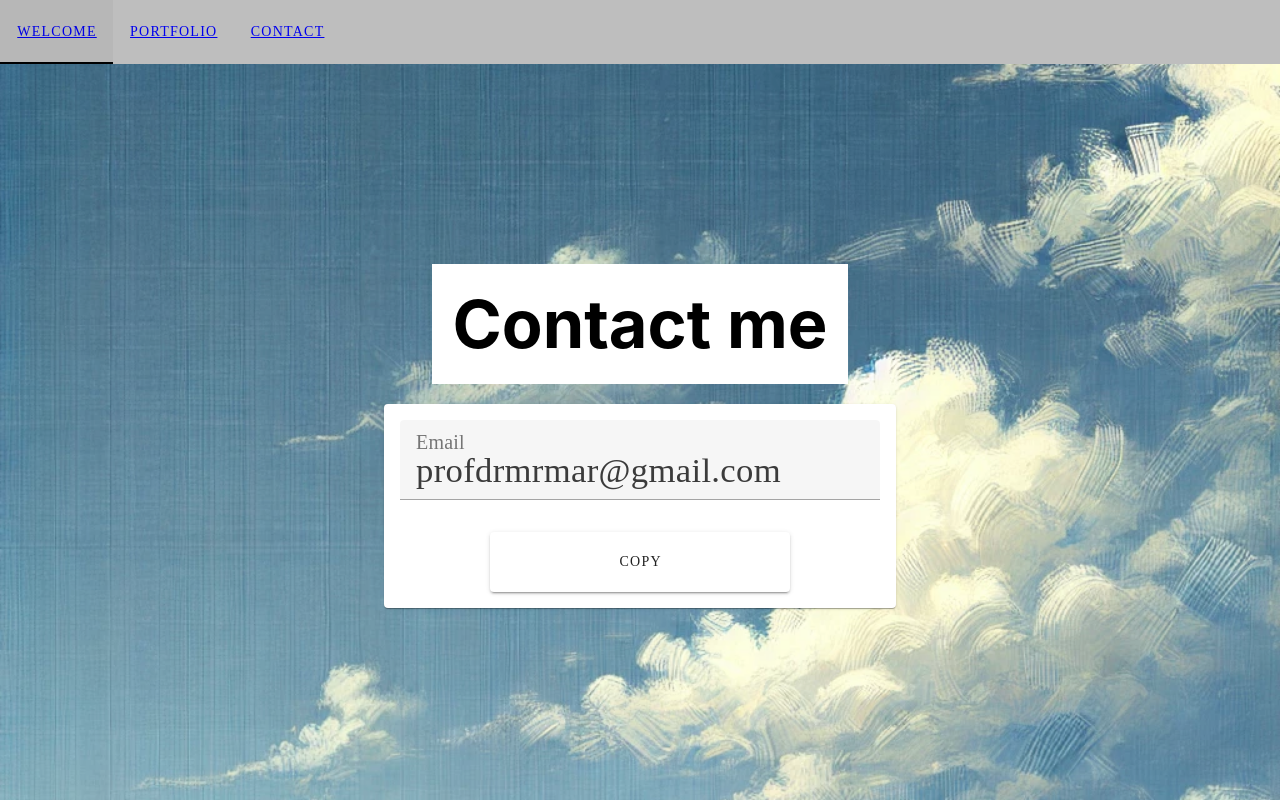
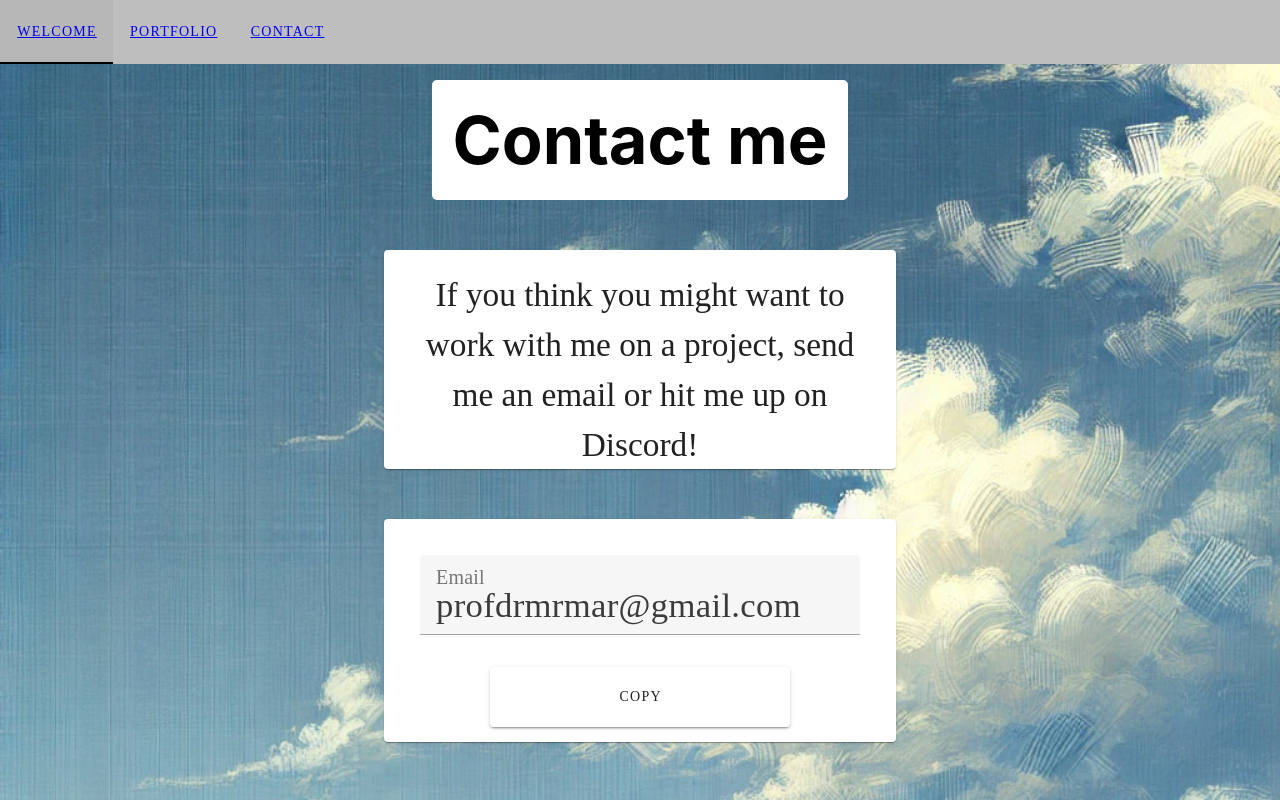
Before and after one commit to MrMarHVD/music-portfolio, a Vue app: page /contact in a window 1280 px wide. Built offline with nearby package versions, Linux system fonts and the light colour scheme.

Commit message:
style: Updated padding and added some more bodytext to the contact page.

```diff
--- a/src/assets/global.css
+++ b/src/assets/global.css
@@ -4,7 +4,7 @@
 .custom-audio {
   width: 50vw;
   transform: scale(1.5);
-  max-width: 400px;
+  max-width: 600px;
   margin: 0 auto;
   background-color: #f9f9f9;
   border: 1px solid #ddd;
@@ -13,7 +13,7 @@
 }
 
 .marginContainer {
-  margin: 10px;
+  margin: 15px;
 }
 
 .info-box {
@@ -25,12 +25,22 @@
 
  }
 
+
+.lotsOfPadding {
+  padding-bottom: 70px;
+}
+
+.medium-padding {
+  padding-bottom: 50px;
+}
+
 .center-content {
   display: flex;
   flex-direction: column;
   align-items: center;
   justify-content: center;
   text-align: center;
+
 }
 
 .backdrop {
--- a/src/components/ContactFooter.vue
+++ b/src/components/ContactFooter.vue
@@ -17,6 +17,7 @@ import '@/assets/global.css'
     <v-btn class="social-btn" icon href="https://soundcloud.com" target="_blank">
       <v-icon color="orange" size="50" >mdi-soundcloud</v-icon>
     </v-btn>
+
   </v-container>
   </v-container>
 </template>
--- a/src/components/ContactPage.vue
+++ b/src/components/ContactPage.vue
@@ -12,6 +12,9 @@ const copyToClipboard = () => {
 <template>
   <v-container class="contact-container">
     <h1 class="contact-header">Contact me</h1>
+    <v-card class="contact-card">
+      <body>If you think you might want to work with me on a project, send me an email or hit me up on Discord!</body>
+    </v-card>
     <v-card class="contact-card">
       <v-card-text class="email-card">
         <v-text-field
@@ -39,10 +42,12 @@ const copyToClipboard = () => {
   background-position: center; */
 }
 
+
 .contact-header {
   background-color: white;
   padding: 10px 20px;
-  margin-bottom: 20px;
+  margin-bottom: 50px;
+  border-radius: 5px;
 }
 
 #contactMeButton {
@@ -52,7 +57,9 @@ const copyToClipboard = () => {
 
 .contact-card {
   width: 40vw;
+  padding: 20px;
   text-align: center;
+  margin-bottom: 50px;
 }
 
 .email-card {
--- a/src/components/MusicSample.vue
+++ b/src/components/MusicSample.vue
@@ -21,7 +21,7 @@ const soundFiles = [
 <template>
   <v-container>
   <v-card>
-    <v-container class="center-content">
+    <v-container class="lotsOfPadding center-content">
       <h2>Music Sample</h2>
       <audio controls class="custom-audio">
         <source src="@/assets/music/Maple_Forest_Walk.flac" type="audio/flac" />
@@ -33,6 +33,8 @@ const soundFiles = [
 </template>
 
 <style scoped>
+
+
 h2 {
   margin-bottom: 16px;
   font-size: 25pt;
--- a/src/components/MusicTrack.vue
+++ b/src/components/MusicTrack.vue
@@ -22,11 +22,13 @@ const resolvedTrackSrc = computed(() => {
   <v-container >
   <v-card class="musicCard">
     <v-card-text class="center-content">
+      <v-container class="medium-padding">
       <h2>{{ trackTitle }}</h2>
       <audio controls class="custom-audio">
         <source :src="resolvedTrackSrc" :type="trackType" />
         Your browser does not support the audio element.
       </audio>
+      </v-container>
     </v-card-text>
   </v-card>
   </v-container>
@@ -41,7 +43,6 @@ const resolvedTrackSrc = computed(() => {
   justify-content: center;
   text-align: center;
   /* Optional: set a fixed height if vertical centering is desired */
-  height: 150px;
 
 }
 
```
